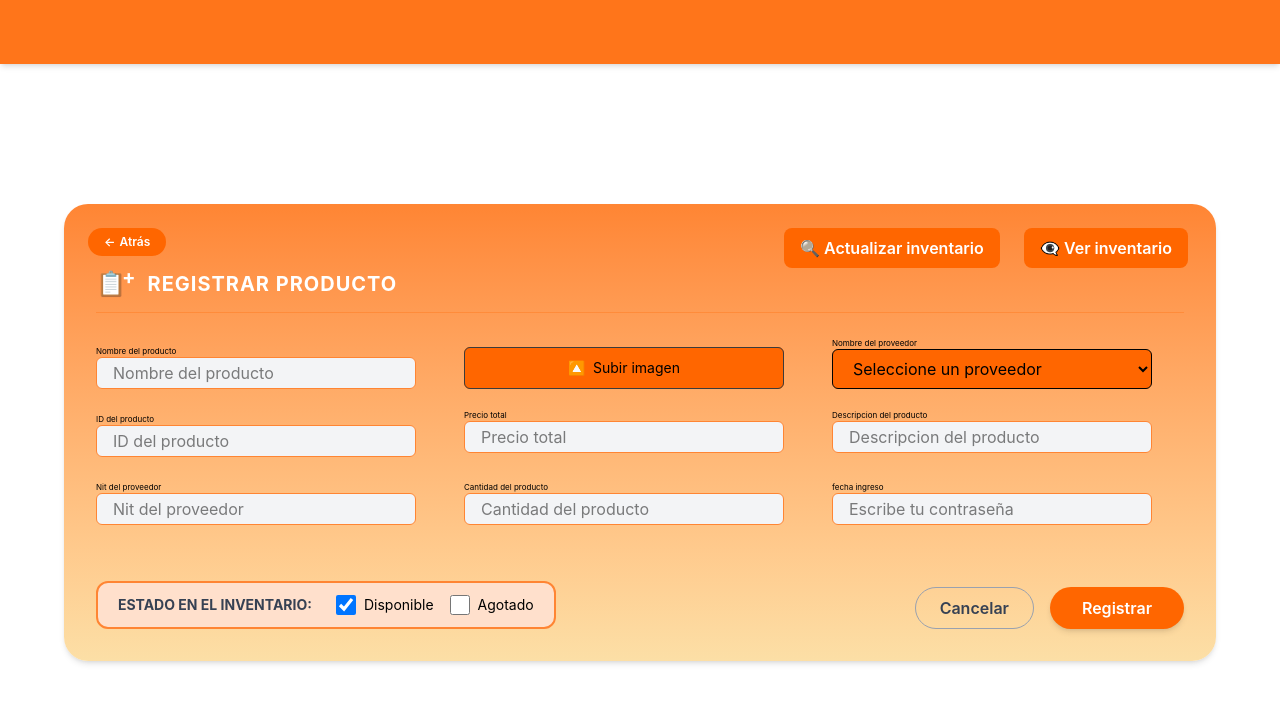
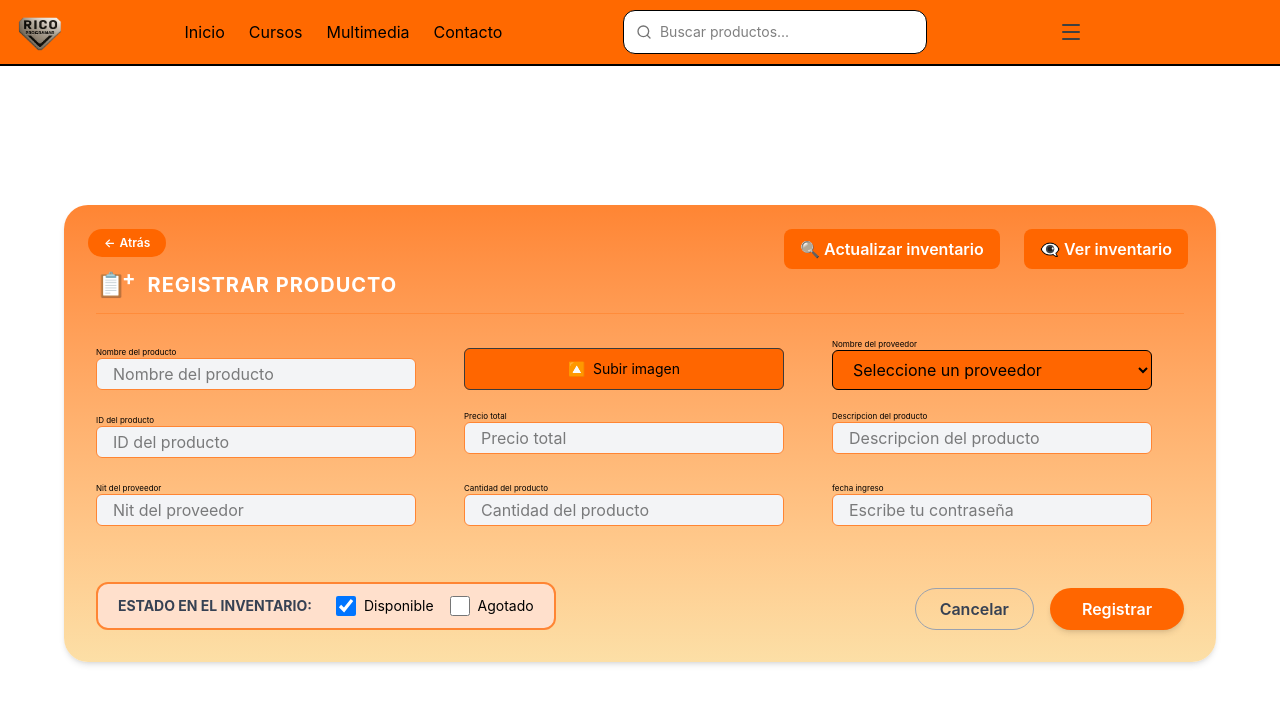
Before and after one commit to Yellownight-bit/3172293-coffee-flavor-project, a React (Vite) app: page /createinventory in a window 1280 px wide. Shown: the top 704 px of the page. Built offline with nearby package versions, Linux system fonts and the light colour scheme.

Commit message:
feat: se agregaron nuevos componentes

```diff
--- a/src/features/create/CreateInventory.jsx
+++ b/src/features/create/CreateInventory.jsx
@@ -7,6 +7,7 @@ import {
 // import { getDocumentTypes } from "@/services/selectService";
 import { getSupplierNames } from "@/services/selectService";
 import { userSchema } from "../users/schemas/userSchema";
+import Navbar from "@/shared/layouts/Navbar";
 
 
 export default function CreateProductInventory() {
@@ -71,9 +72,8 @@ export default function CreateProductInventory() {
 
   return (
     <div className="min-h-screen flex flex-col font-sans">
-
-        {/* Barra superior de color primary 900 que ocupa todo el ancho de la pantalla */}
-        <div className="w-full h-16 bg-[var(--color-primary-900)] shadow-md"></div>
+      {/* Navbar */}
+      <Navbar />
 
         {/* Contenedor inferior que toma todo el espacio restante y centra el formulario */}
         <div className="flex-1 p-4 flex items-center justify-center">
--- a/src/features/create/CreateSupplier.jsx
+++ b/src/features/create/CreateSupplier.jsx
@@ -2,6 +2,7 @@ import { useState, useEffect } from "react";
 import { Input, Select, Checkbox, Button } from "@/shared";
 import { getDocumentTypes } from "@/services/selectService";
 import { userSchema } from "../users/schemas/userSchema";
+import Navbar from "@/shared/layouts/Navbar";
 
 export default function UserRegisterForm() {
   const [errors, setErrors] = useState({});
@@ -60,9 +61,8 @@ export default function UserRegisterForm() {
 
   return (
     <div className="min-h-screen flex flex-col font-sans">
-
-      {/* Barra superior de color primary 900 que ocupa todo el ancho de la pantalla */}
-      <div className="w-full h-16 bg-[var(--color-primary-900)] shadow-md"></div>
+      {/* Navbar */}
+      <Navbar />
 
       {/* Contenedor inferior que toma todo el espacio restante y centra el formulario */}
       <div className="flex-1 p-4 flex items-center justify-center">
--- a/src/features/create/CreateUser.jsx
+++ b/src/features/create/CreateUser.jsx
@@ -2,6 +2,7 @@ import { useState, useEffect } from "react";
 import { Input, Select, Checkbox, Button } from "@/shared";
 import { getDocumentTypes } from "@/services/selectService";
 import { userSchema } from "../users/schemas/userSchema";
+import Navbar from "@/shared/layouts/Navbar";
 
 export default function UserRegisterForm() {
   const [errors, setErrors] = useState({});
@@ -26,6 +27,7 @@ export default function UserRegisterForm() {
 
   const handleChange = (e) => {
     const { name, value, type, checked } = e.target;
+
     setFormData((prev) => ({
       ...prev,
       [name]: type === "checkbox" ? checked : value,
@@ -38,18 +40,22 @@ export default function UserRegisterForm() {
 
   const handleSubmit = async (e) => {
     e.preventDefault();
+
     const result = userSchema.safeParse(formData);
 
     if (!result.success) {
       const fieldErrors = {};
+
       result.error.issues.forEach((issue) => {
         fieldErrors[issue.path[0]] = issue.message;
       });
+
       setErrors(fieldErrors);
       return;
     }
 
     setErrors({});
+
     try {
       alert("Usuario creado correctamente");
     } catch (error) {
@@ -60,13 +66,11 @@ export default function UserRegisterForm() {
 
   return (
     <div className="min-h-screen flex flex-col font-sans">
+      {/* Navbar */}
+      <Navbar />
 
-      {/* Barra superior de color primary 900 que ocupa todo el ancho de la pantalla */}
-      <div className="w-full h-16 bg-[var(--color-primary-900)] shadow-md"></div>
-
-      {/* Contenedor inferior que toma todo el espacio restante y centra el formulario */}
+      {/* Contenido */}
       <div className="flex-1 p-4 flex items-center justify-center">
-
         <div className="w-full max-w-6xl bg-gradient-to-b from-[var(--color-primary-800)] to-[#fcdfa6] rounded-3xl p-8 shadow-md relative">
 
           <button
@@ -78,12 +82,19 @@ export default function UserRegisterForm() {
           </button>
 
           <div className="flex items-center gap-2 mt-8 mb-6 border-b border-[var(--color-primary-950)]/30 pb-3">
-            <div className="text-2xl text-[var(--color-primary-950)]">👤<span className="font-bold text-xl relative -top-2 -left-1">+</span></div>
-            <h2 className="text-[var(--color-primary-950)] font-bold text-xl uppercase tracking-wider">Registrar usuario</h2>
+            <div className="text-2xl text-[var(--color-primary-950)]">
+              👤
+              <span className="font-bold text-xl relative -top-2 -left-1">
+                +
+              </span>
+            </div>
+
+            <h2 className="text-[var(--color-primary-950)] font-bold text-xl uppercase tracking-wider">
+              Registrar usuario
+            </h2>
           </div>
 
           <form onSubmit={handleSubmit} className="space-y-6">
-
             <div className="grid grid-cols-1 md:grid-cols-3 gap-8 items-end">
 
               <div className="space-y-4">
@@ -127,7 +138,8 @@ export default function UserRegisterForm() {
                     onClick={handleImageClick}
                     className="h-[42px] relative w-full rounded-md border border-[var(--gray-300)] px-4 text-sm flex items-center justify-center gap-2 hover:bg-[var(--gray-50)] transition"
                   >
-                    <span>↑</span> Subir imagen
+                    <span>↑</span>
+                    Subir imagen
                   </button>
                 </div>
 
@@ -150,11 +162,13 @@ export default function UserRegisterForm() {
                     onChange={handleChange}
                     error={errors.userPhone}
                   />
+
                   <button
                     type="button"
                     className="absolute right-0 -bottom-6 text-xs text-gray-700 flex items-center gap-1 hover:underline"
                   >
-                    <span>+</span> Agregar teléfono
+                    <span>+</span>
+                    Agregar teléfono
                   </button>
                 </div>
               </div>
@@ -179,11 +193,13 @@ export default function UserRegisterForm() {
                     placeholder="Confirmar correo electrónico"
                     onChange={handleChange}
                   />
+
                   <button
                     type="button"
                     className="absolute right-0 -bottom-6 text-xs text-gray-700 flex items-center gap-1 hover:underline"
                   >
-                    <span>+</span> Agregar correo
+                    <span>+</span>
+                    Agregar correo
                   </button>
                 </div>
 
@@ -204,7 +220,9 @@ export default function UserRegisterForm() {
             <div className="pt-6 border-[var(--color-primary-950)]/20 flex flex-col sm:flex-row justify-between items-center gap-6">
 
               <div className="flex items-center gap-6 bg-[var(--color-primary-100)] p-3 rounded-xl px-5 border border-[var(--color-primary-200)]">
-                <span className="font-bold text-gray-700 text-sm uppercase">Estado:</span>
+                <span className="font-bold text-gray-700 text-sm uppercase">
+                  Estado:
+                </span>
 
                 <div className="flex gap-4">
                   <Checkbox
@@ -214,6 +232,7 @@ export default function UserRegisterForm() {
                     checked={formData.isActive}
                     onChange={handleChange}
                   />
+
                   <Checkbox
                     id="isStaff"
                     name="isStaff"
--- a/src/shared/components/SearchField.jsx
+++ b/src/shared/components/SearchField.jsx
@@ -19,7 +19,7 @@ const variantStyles = {
         "bg-neutral-100 border-blue-500 hover:border-blue-700 focus-within:bg-white",
 
         // Outlined: campo con fondo transparente y borde visible siempre.
-    outlined: "bg-transparent border-orange-500 hover:border-orange-600",
+    outlined: "bg-white border-black hover:border-orange-600",
 };
 
 const SearchField = forwardRef(
--- a/src/shared/layouts/Navbar.jsx
+++ b/src/shared/layouts/Navbar.jsx
@@ -29,7 +29,7 @@ console.log("Campo limpiado");
 };
 
 return (
-    <nav className="w-full bg-transparent border-b-2">
+    <nav className="w-full bg-orange-500 border-b-2">
         <div className="mx-auto max-w-7xl px-4">
             <div className="flex h-16 items-center justify-between">
             {/* Logo de marca */}
```
